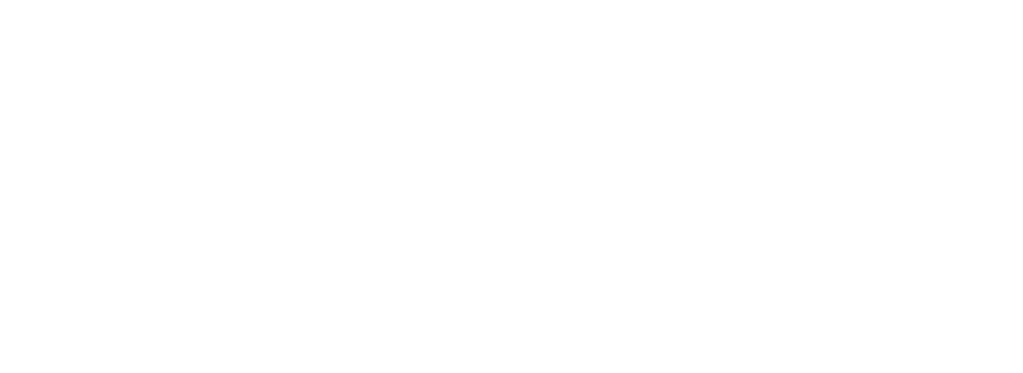
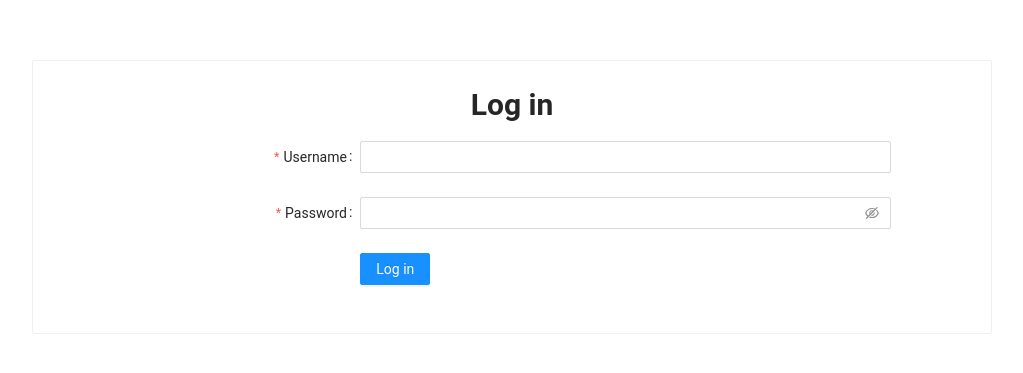
Before and after one commit to igorok-by/Issues-Table, a React (Create React App) app: page / in a window 1280 px wide. Shown: the part 203-576 px from the top of the page, without its empty margins (128-1151 px from the left). Built offline with nearby package versions, Linux system fonts and the light colour scheme.

Commit message:
feat: add LoginPage template

```diff
--- a/src/components/App/App.jsx
+++ b/src/components/App/App.jsx
@@ -1,13 +1,19 @@
 import React from 'react'
 import { BrowserRouter as Router, Switch, Route } from 'react-router-dom'
 
+import LoginPage from '../LoginPage'
 import './App.scss'
 
 const App = () => {
   return (
     <Router>
       <Switch>
-        <Route path="/" exact />
+        <Route path="/">
+          <LoginPage />
+        </Route>
+        <Route path="/login">
+          <LoginPage />
+        </Route>
       </Switch>
     </Router>
   )
--- /dev/null
+++ b/src/components/LoginPage/LoginPage.jsx
@@ -0,0 +1,64 @@
+import React from 'react'
+import { Form, Input, Button, Col, Row, Card, Typography } from 'antd'
+
+import './LoginPage.scss'
+
+const { Title } = Typography
+
+const LoginPage = () => {
+  const onFinish = (values) => {
+    console.log('Success:', values)
+  }
+
+  const onFinishFailed = (errorInfo) => {
+    console.log('Failed:', errorInfo)
+  }
+
+  return (
+    <div className="login-page">
+      <Row justify="center">
+        <Col span={18}>
+          <Card>
+            <Form
+              labelCol={{ offset: 2, span: 6 }}
+              wrapperCol={{ span: 14 }}
+              onFinish={onFinish}
+              onFinishFailed={onFinishFailed}
+            >
+              <Title level={2} className="login-form__title">
+                Log in
+              </Title>
+              <Form.Item
+                label="Username"
+                name="username"
+                rules={[
+                  { required: true, message: 'Please input your username!' },
+                ]}
+              >
+                <Input />
+              </Form.Item>
+
+              <Form.Item
+                label="Password"
+                name="password"
+                rules={[
+                  { required: true, message: 'Please input your password!' },
+                ]}
+              >
+                <Input.Password />
+              </Form.Item>
+
+              <Form.Item wrapperCol={{ offset: 8, span: 16 }}>
+                <Button type="primary" htmlType="submit">
+                  Log in
+                </Button>
+              </Form.Item>
+            </Form>
+          </Card>
+        </Col>
+      </Row>
+    </div>
+  )
+}
+
+export default LoginPage
--- /dev/null
+++ b/src/components/LoginPage/LoginPage.scss
@@ -0,0 +1,5 @@
+@import "../../styles/variables";
+
+.login-form__title {
+  text-align: center;
+}
--- /dev/null
+++ b/src/components/LoginPage/index.js
@@ -0,0 +1 @@
+export { default } from './LoginPage'
--- a/src/styles/main.scss
+++ b/src/styles/main.scss
@@ -1,4 +1,5 @@
-@import "./reset";
+@import "~antd/dist/antd.css";
+// @import "./reset";
 @import "./variables";
 
 html {
@@ -41,3 +42,7 @@
   -webkit-font-smoothing: antialiased;
   -moz-osx-font-smoothing: grayscale;
 }
+
+#root {
+  width: 100%;
+}
```
